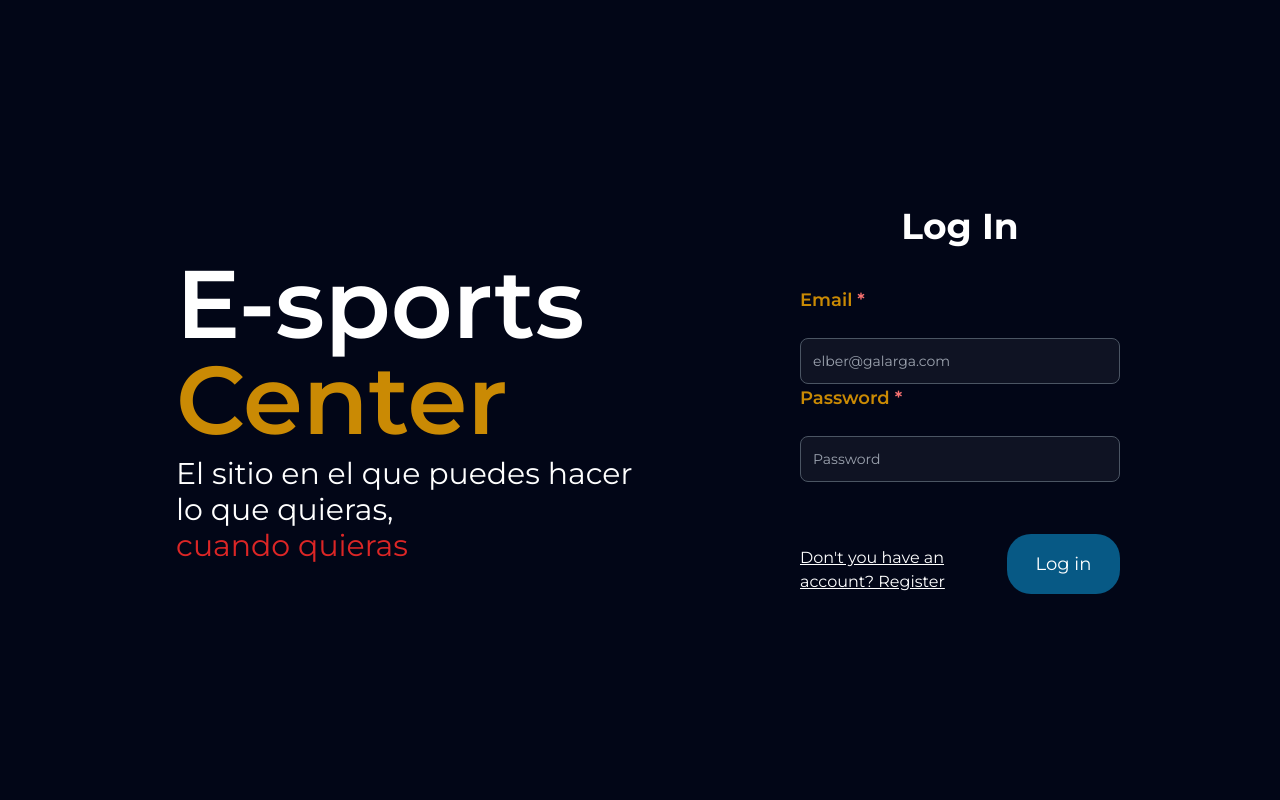
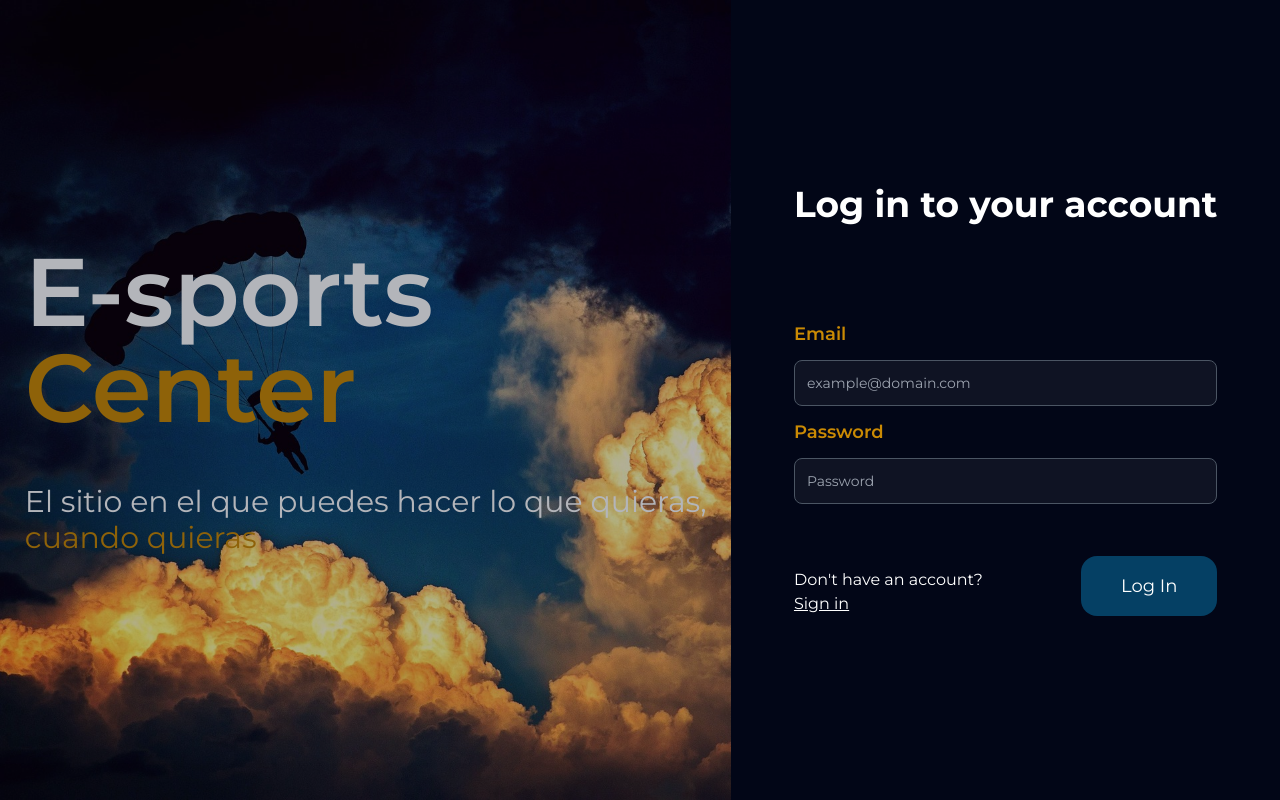
Before and after one commit to franabad/padelweb, a Next.js app: page /login in a window 1280 px wide. Built offline with nearby package versions, Linux system fonts and the light colour scheme; no server answers; what tailwindcss-animated would draw is missing.

Commit message:
Major styling and delete FAQ

```diff
--- a/src/components/client/loginForm.tsx
+++ b/src/components/client/loginForm.tsx
@@ -12,10 +12,10 @@ interface FormData {
   password: string
 }
 
-const ErrorMessages = {
-  CredentialsSignin:
-    'Email o contraseña incorrectos. Por favor, inténtalo de nuevo.'
-}
+// const ErrorMessages = {
+//   CredentialsSignin:
+//     'Email o contraseña incorrectos. Por favor, inténtalo de nuevo.'
+// }
 
 const LoginForm = () => {
   const form = useForm<FormData>()
@@ -37,7 +37,7 @@ const LoginForm = () => {
     return (
       <button
         type="submit"
-        className="w-1/2 mt-7 text-white text-center text-lg bg-sky-800 hover:bg-sky-900 py-4 rounded-3xl"
+        className="py-4 px-10 mt-10 text-white text-center text-lg bg-sky-800/70 hover:bg-sky-900/50 rounded-2xl"
       >
         {children}
       </button>
@@ -45,26 +45,26 @@ const LoginForm = () => {
   }
 
   return (
-    <div className="bg-slate-950 flex items-center h-full justify-end">
-      <header className="min-h-screen w-1/2 justify-start items-start flex">
-        <div className="mt-64 ml-44">
+    <div className="flex items-center h-full justify-end">
+      <header className="bg-[url('../../public/assets/banner.jpg')] bg-cover bg-no-repeat bg-left-top min-h-screen w-4/6 justify-center items-center flex opacity-70">
+        <div className="z-10">
           <h1 className="text-8xl flex flex-col font-semibold tracking-tigh text-white">
             E-sports <span className="text-yellow-600">Center</span>
           </h1>
-          <h2 className="mt-2 text-3xl text-white flex flex-col">
+          <h2 className="mt-12 text-3xl text-white flex flex-col">
             El sitio en el que puedes hacer lo que quieras,{' '}
-            <span className="text-red-600">cuando quieras</span>
+            <span className="text-yellow-600">cuando quieras</span>
           </h2>
         </div>
       </header>
       <main className="bg-slate-950 flex flex-col items-center justify-center min-h-screen w-1/2">
-        <h1 className="text-4xl font-bold mb-10 tracking-tigh text-white">
-          Log In
+        <div>
+          <h1 className="text-4xl font-bold mb-24 tracking-tigh text-white">
+            Log in to your account
           </h1>
-
           <FormProvider {...form}>
             <form
-            className="space-y-6 w-1/2"
+              className="space-y-3 w-full flex flex-col h-full"
               // eslint-disable-next-line @typescript-eslint/no-misused-promises
               onSubmit={form.handleSubmit(onSubmit)}
             >
@@ -72,12 +72,13 @@ const LoginForm = () => {
                 name="email"
                 label="Email"
                 type="text"
-              placeholder="elber@galarga.com"
+                placeholder="example@domain.com"
                 validations={{
                   required: true,
                   pattern: /\S+@\S+\.\S+/
                 }}
                 errorMessage="Este campo es obligatorio"
+                showRequired={false}
               />
 
               <Input
@@ -87,24 +88,24 @@ const LoginForm = () => {
                 placeholder="Password"
                 validations={{ required: true }}
                 errorMessage="Este campo es obligatorio"
+                showRequired={false}
               />
-            {error?.length > 0 && (
+              {(error?.length ?? 0) > 0 && (
                 <>
-                <span className="text-red-600">{ErrorMessages[error]}</span>
+                  <span className="text-red-600">Email o contraseña incorrectos. Por favor, inténtalo de nuevo.</span>
                 </>
               )}
-            <div className="items-end justify-end flex">
-              <Link
-                href="/register"
-                className="text-white hover:text-gray-400 underline cursor-pointers"
-              >
+              <div className="items-end justify-between flex">
+                <div className="w-1/2 text-white flex flex-col items-start justify-start">
                 {/* eslint-disable-next-line react/no-unescaped-entities */}
-                Don't you have an account? Register
-              </Link>
-              <Button>Log in</Button>
+                  Don't have an account?
+                  <Link href= "/register" className="text-white hover:text-gray-400 underline cursor-pointer">Sign in</Link>
+                </div>
+                <Button>Log In</Button>
               </div>
             </form>
           </FormProvider>
+        </div>
       </main>
     </div>
   )
--- a/src/components/client/navbar.tsx
+++ b/src/components/client/navbar.tsx
@@ -5,7 +5,7 @@ import { type ReactNode } from 'react'
 
 const NavBar = ({ children }: { children: ReactNode }) => {
   return (
-    <nav className="bg-slate-950 w-full flex py-6 justify-between items-center navbar">
+    <nav className="bg-slate-900 w-full flex h-[70px] justify-between items-center navbar fixed z-50">
       <div className="list-none flex justify-end items-center flex-1">
         <ul className="list-none flex justify-end items-center flex-1">
           <li>
@@ -32,15 +32,7 @@ const NavBar = ({ children }: { children: ReactNode }) => {
               href="/faq"
               className="block text-white rounded hover:bg-gray-100 md:hover:bg-transparent md:border-0 md:hover:text-blue-700 md:p-0 dark:text-white md:dark:hover:text-blue-500 dark:hover:bg-gray-700 dark:hover:text-white md:dark:hover:bg-transparent ml-20"
             >
-              Prices
-            </Link>
-          </li>
-          <li>
-            <Link
-              href="/faq"
-              className="block text-white rounded hover:bg-gray-100 md:hover:bg-transparent md:border-0 md:hover:text-blue-700 md:p-0 dark:text-white md:dark:hover:text-blue-500 dark:hover:bg-gray-700 dark:hover:text-white md:dark:hover:bg-transparent ml-20"
-            >
-              FAQ
+              Precios
             </Link>
           </li>
           <li className="mr-20 ml-20">{children}</li>
```
Lines whose indentation alone changed are shown as unchanged.
